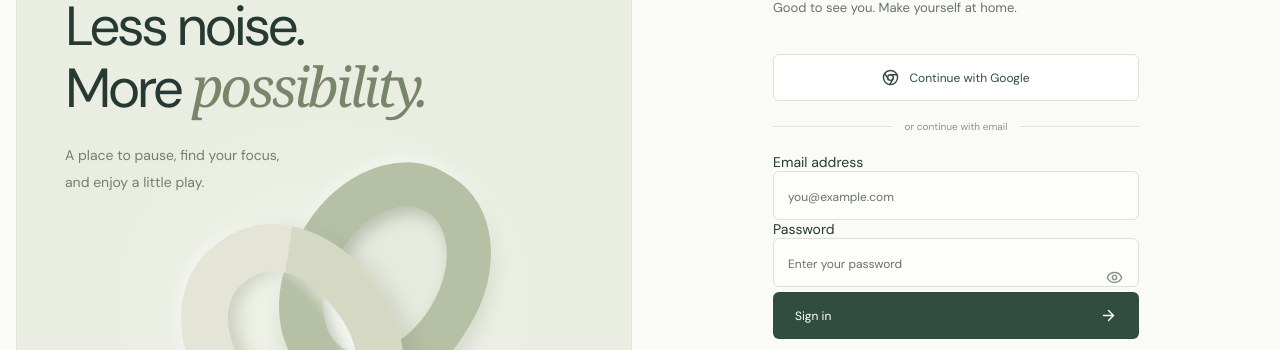
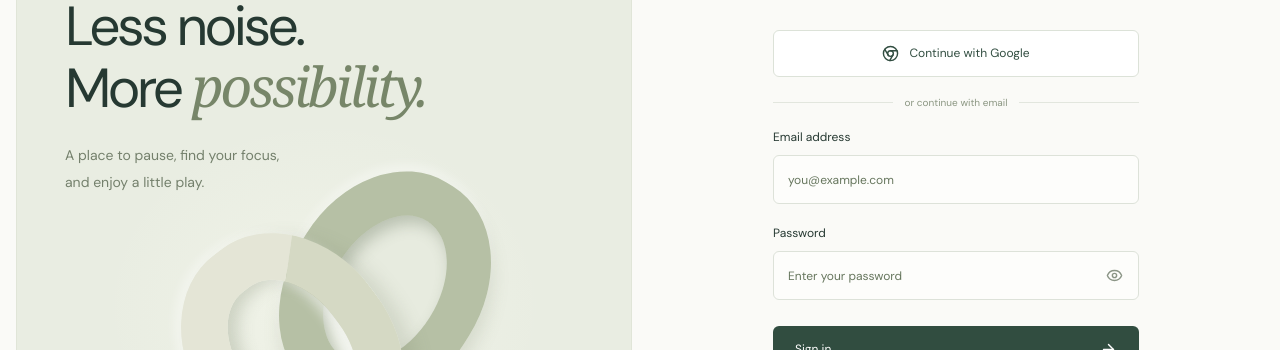
Before and after one commit to peterkbaby/deeplearn-frontend, a Next.js app: page /login in a window 1280 px wide. Shown: the part 227-577 px from the top of the page. Built offline with nearby package versions, Linux system fonts and the light colour scheme; no server answers.

Commit message:
design fix

```diff
--- a/src/app/globals.css
+++ b/src/app/globals.css
@@ -280,9 +280,10 @@ fieldset {
   line-height: 1.7;
 }
 .field {
+  display: block;
   margin-bottom: 21px;
 }
-.field label,
+.field > span:first-child,
 .photo-form > label {
   display: block;
   font-size: 12px;
@@ -290,7 +291,9 @@ fieldset {
   margin-bottom: 10px;
 }
 .input-wrap {
+  display: block;
   position: relative;
+  width: 100%;
 }
 input:not([type="file"]) {
   width: 100%;
@@ -317,16 +320,21 @@ input[name="password"] {
   padding-right: 45px;
 }
 .password-toggle {
+  align-items: center;
+  background: none;
   border: 0;
-  background: none;
+  color: #8b9586;
+  display: flex;
+  height: 42px;
+  justify-content: center;
+  margin: 0;
+  padding: 0;
   position: absolute;
   right: 4px;
-  top: 3px;
+  top: 50%;
+  transform: translateY(-50%);
   width: 42px;
-  height: 42px;
-  color: #8b9586;
-  display: grid;
-  place-items: center;
+  z-index: 1;
 }
 .button {
   min-height: 47px;
@@ -1176,11 +1184,16 @@ input[name="password"] {
   color: #66765d;
   margin-top: 22px;
 }
+.app-main:has(> .onboarding-card) {
+  display: grid;
+  place-items: center;
+}
 .onboarding-card {
+  margin: 0 auto;
+  max-width: 520px;
+  padding: clamp(30px, 5vw, 58px) 0;
+  text-align: center;
   width: 100%;
-  max-width: 420px;
-  margin: 30px auto;
-  text-align: center;
 }
 .welcome-icon {
   background: #e9efdf;
@@ -2223,6 +2236,7 @@ body {
   .auth-main {
     min-height: 100dvh;
     align-items: stretch;
+    flex-direction: column;
     justify-content: flex-start;
     padding: 104px max(28px, env(safe-area-inset-left)) 30px;
   }
```
